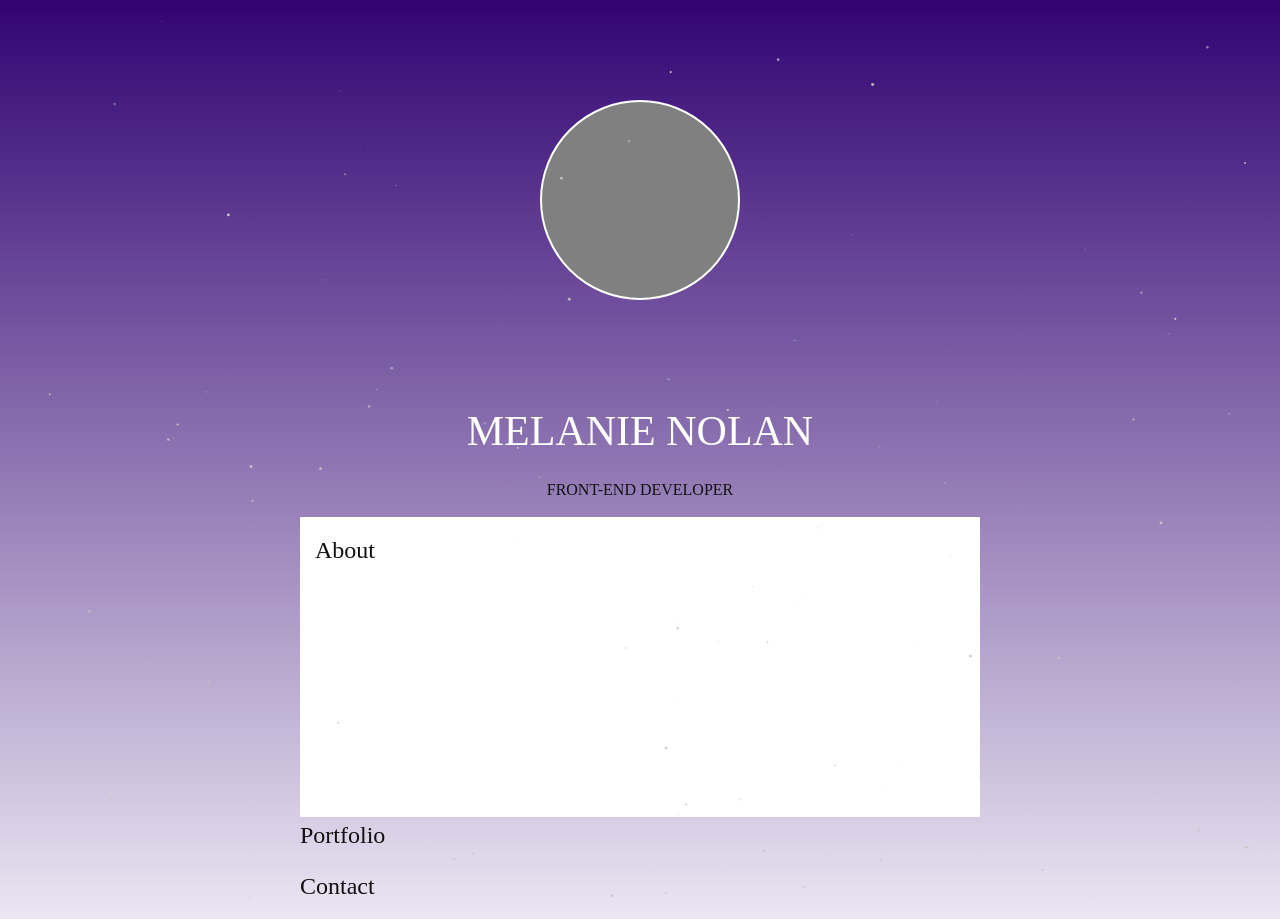
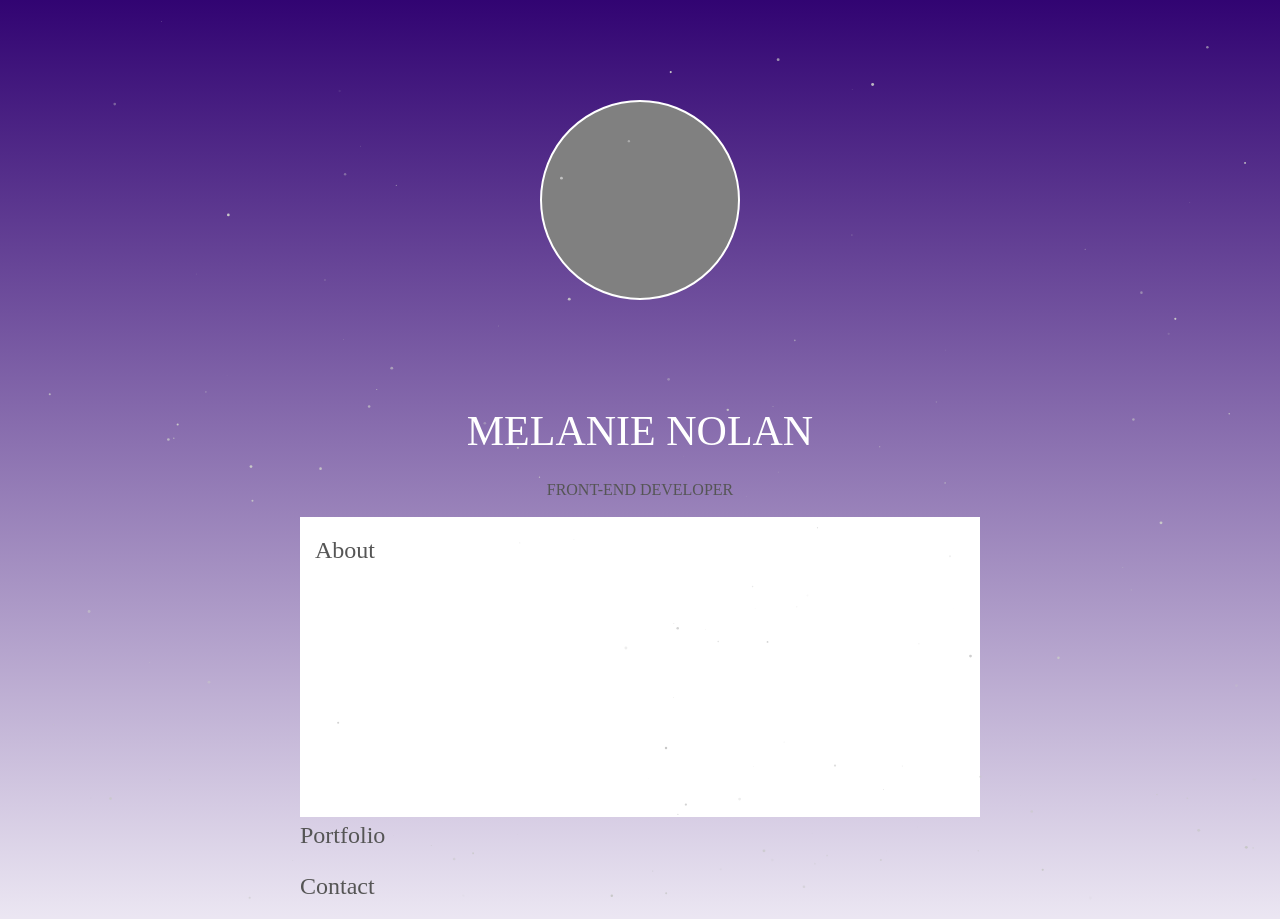
Before and after one commit to melanienolan/my-site, a Jekyll site: the page built from index.html, in a window 1280 px wide. Built offline with Jekyll 4.4.1, drawn with Linux system fonts in a browser that asks for light colours; some web fonts are replaced.

Commit message:
Changed text color variable

```diff
--- a/css/main.scss
+++ b/css/main.scss
@@ -51,7 +51,7 @@ $base-line-height: 1.5;
 
 $spacing-unit:     30px;
 
-$text-color:       #111;
+$text-color:       #555;
 $background-color: #fdfdfd;
 $brand-color:      #2a7ae2;
 
```
